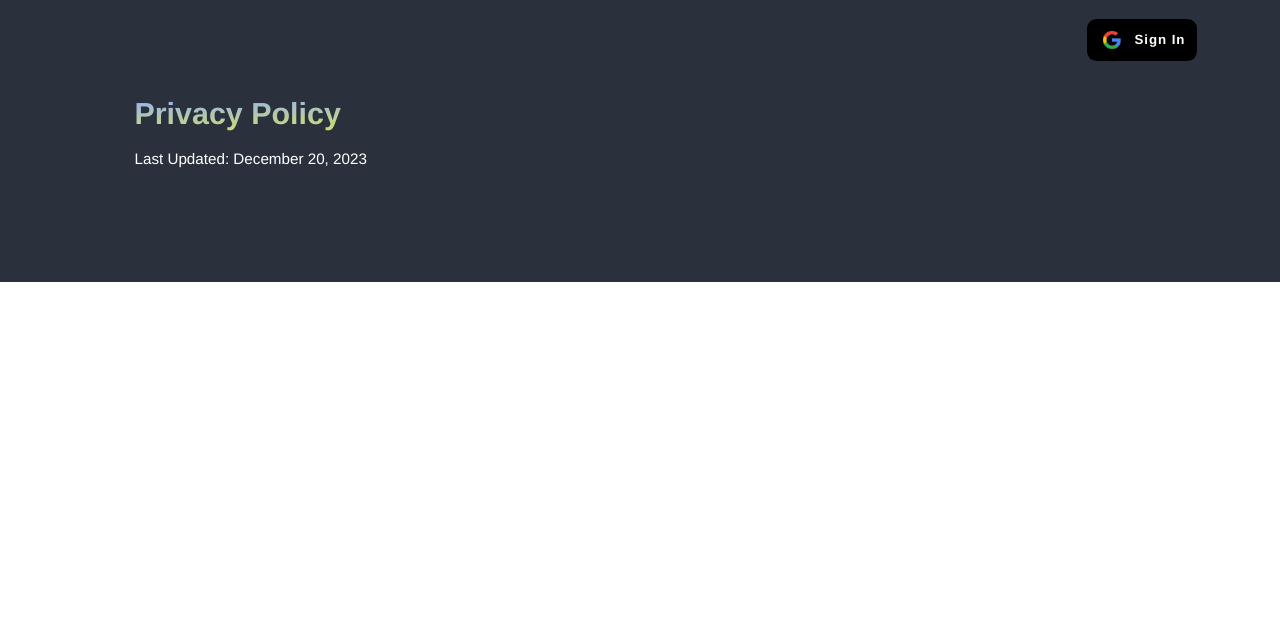
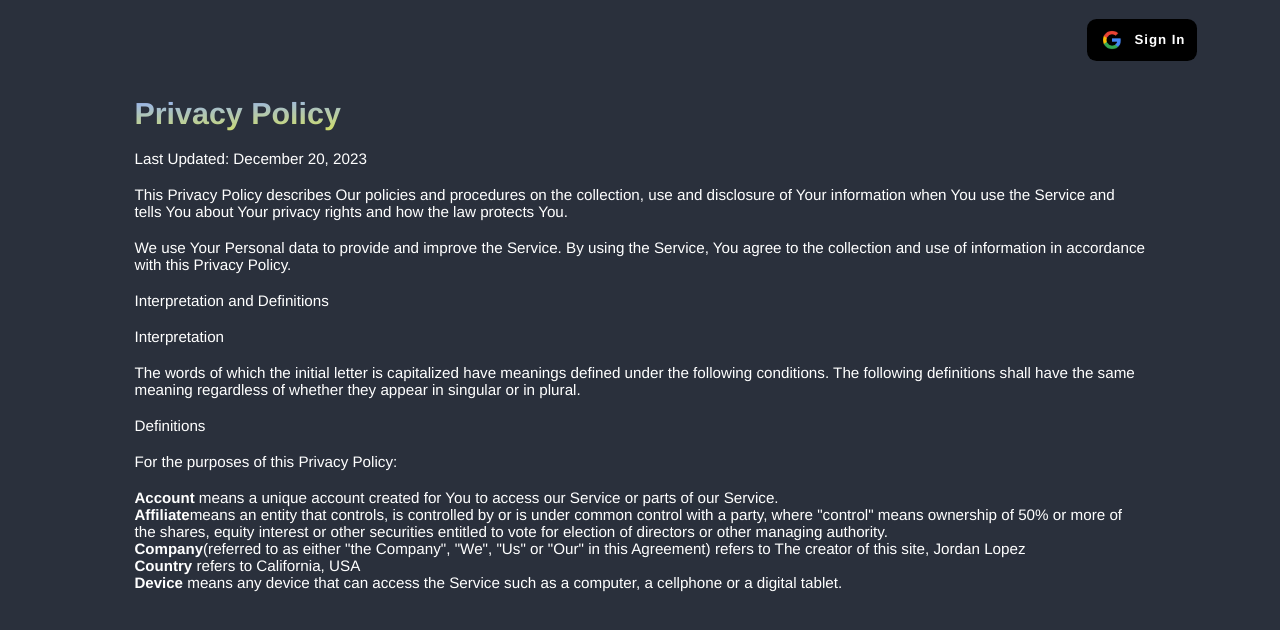
Before and after one commit to Lopez-Jordan/UC-Chatbot, a React (Vite) app in the folder client/: page /privacy in a window 1280 px wide. Shown: the top 630 px of the page. Built offline with nearby package versions, Linux system fonts and the light colour scheme.

Commit message:
updating the privacy policy

```diff
--- a/client/src/components/Reviewer/Reviewer.jsx
+++ b/client/src/components/Reviewer/Reviewer.jsx
@@ -2,7 +2,6 @@ import React, { useState, useContext } from 'react';
 import './Reviewer.css';
 import { ObjToArr } from '../../../utils.js';
 import Modal from './Modal.jsx';
-import { FaCheck } from "react-icons/fa";
 import { LogInContext } from '../../App.jsx';
 import { useNavigate } from 'react-router-dom';
 
@@ -147,7 +146,7 @@ export default function Reviewer() {
         </div>
       </div>
       <section className='footer'>
-        <a className='footerButton' style={{color: "white", borderBottom: '1px solid white', textDecoration: 'none', padding: "none"}} href="mailto:univcaliforniaai@gmail.com">UnivCaliforniaAI@gmail.com</a>
+        <a className='footerButton' href="mailto:univcaliforniaai@gmail.com">UnivCaliforniaAI@gmail.com</a>
         <button className='footerButton' onClick={() => navigate('/terms')}>Terms and Conditions</button>
         <button className='footerButton' onClick={() => navigate('/privacy')}>Privacy Policy</button>
 
--- a/client/src/index.css
+++ b/client/src/index.css
@@ -7,3 +7,7 @@
 ::selection {
   background-color: rgba(159, 159, 255, 0.585)
 }
+
+html{
+  background-color: #2a303c;;
+}
--- a/client/src/pages/Privacy/Privacy.jsx
+++ b/client/src/pages/Privacy/Privacy.jsx
@@ -6,8 +6,38 @@ export default function Privacy () {
         <div className='termsMain'>
             <h1 className='termsHeader spaceBelow'>Privacy Policy</h1>
             <p className='spaceBelow'>Last Updated: December 20, 2023</p>
-
-
+            <p className='spaceBelow'>This Privacy Policy describes Our policies and procedures on the collection, use and disclosure of Your information when You use the Service and tells You about Your privacy rights and how the law protects You.</p>
+            <p className='spaceBelow'>We use Your Personal data to provide and improve the Service. By using the Service, You agree to the collection and use of information in accordance with this Privacy Policy.</p>
+            <p className='spaceBelow'>Interpretation and Definitions</p>
+            <p className='spaceBelow'>Interpretation</p>
+            <p className='spaceBelow'>The words of which the initial letter is capitalized have meanings defined under the following conditions. The following definitions shall have the same meaning regardless of whether they appear in singular or in plural.</p>
+            <p className='spaceBelow'>Definitions</p>
+            <p className='spaceBelow'>For the purposes of this Privacy Policy:</p>
+            <p><span className='bolder'>Account </span>means a unique account created for You to access our Service or parts of our Service.</p>
+            <p><span className='bolder'>Affiliate</span>means an entity that controls, is controlled by or is under common control with a party, where "control" means ownership of 50% or more of the shares, equity interest or other securities entitled to vote for election of directors or other managing authority.</p>
+            <p><span className='bolder'>Company</span>(referred to as either "the Company", "We", "Us" or "Our" in this Agreement) refers to The creator of this site, Jordan Lopez</p>
+            <p><span className='bolder'>Country</span> refers to California, USA</p>
+            <p><span className='bolder'>Device</span> means any device that can access the Service such as a computer, a cellphone or a digital tablet.</p>
+            <p className='spaceBelow'></p>
+            <p className='spaceBelow'></p>
+            <p className='spaceBelow'></p>
+            <p className='spaceBelow'></p>
+            <p className='spaceBelow'></p>
+            <p className='spaceBelow'></p>
+            <p className='spaceBelow'></p>
+            <p className='spaceBelow'></p>
+            <p className='spaceBelow'></p>
+            <p className='spaceBelow'></p>
+            <p className='spaceBelow'></p>
+            <p className='spaceBelow'></p>
+            <p className='spaceBelow'></p>
+            <p className='spaceBelow'></p>
+            <p className='spaceBelow'></p>
+            <p className='spaceBelow'></p>
+            <p className='spaceBelow'></p>
+            <p className='spaceBelow'></p>
+            <p className='spaceBelow'></p>
+            <p className='spaceBelow'></p>
         </div>
     );
 }
--- a/client/src/pages/Terms/Terms.css
+++ b/client/src/pages/Terms/Terms.css
@@ -6,7 +6,6 @@
 }
 .termsHeader{
     background: linear-gradient(to bottom right, #91aeff, #fbff00);
-
     -webkit-background-clip: text;
     color: transparent;
 }
--- a/client/src/pages/Terms/Terms.jsx
+++ b/client/src/pages/Terms/Terms.jsx
@@ -13,6 +13,7 @@ export default function Terms () {
             <p className='spaceBelow'>By accessing or using the Service You agree to be bound by these Terms and Conditions. If You disagree with any part of these Terms and Conditions then You may not access the Service.</p>
             <p className='spaceBelow bolder'>Refund Policy</p>
             <p className='spaceBelow'>By using this site and buying credits, you agree to our refund policy, and will not seek to ask for refunds if your are unhappy with the results of your ai generated Essay Commentary. You understand the limitations of text generated answers from Open AI's GPT Large Language Models. When buying credits, you accept the risk that some answers aren't perfect.</p>
+            <p className='spaceBelow bolder'>In the case where credits are not applied after payment, email: univcaliforniaai@gmail.com stating the email associated with the account you used to purchase the credits and how many credits were purchased. You also agree that while this service can be used through the site, it can also be used through email images/screenshots in which credits can be directly applied.</p>
             <p className='spaceBelow bolder'>Links to Other Websites</p>
             <p className='spaceBelow'>Our Service may contain links to third-party web sites or services that are not owned or controlled by the Company.</p>
             <p className='spaceBelow'>The Company has no control over, and assumes no responsibility for, the content, privacy policies, or practices of any third party web sites or services. You further acknowledge and agree that the Company shall not be responsible or liable, directly or indirectly, for any damage or loss caused or alleged to be caused by or in connection with the use of or reliance on any such content, goods or services available on or through any such web sites or services.</p>
@@ -31,7 +32,7 @@ export default function Terms () {
             <p className='spaceBelow'>Some jurisdictions do not allow the exclusion of certain types of warranties or limitations on applicable statutory rights of a consumer, so some or all of the above exclusions and limitations may not apply to You. But in such a case the exclusions and limitations set forth in this section shall be applied to the greatest extent enforceable under applicable law.</p>
             <p className='spaceBelow bolder'>Governing Law</p>
             <p className='spaceBelow'>The laws of the Country, excluding its conflicts of law rules, shall govern this Terms and Your use of the Service. Your use of the Application may also be subject to other local, state, national, or international laws.</p>
-            <p className='spaceBelow boolder'>Disputes Resolution</p>
+            <p className='spaceBelow bolder'>Disputes Resolution</p>
             <p className='spaceBelow'>If You have any concern or dispute about the Service, You agree to first try to resolve the dispute informally by contacting the Company.</p>
             <p className='spaceBelow bolder'>For European Union (EU) Users</p>
             <p className='spaceBelow'>If You are a European Union consumer, you will benefit from any mandatory provisions of the law of the country in which you are resident in.</p>
```
